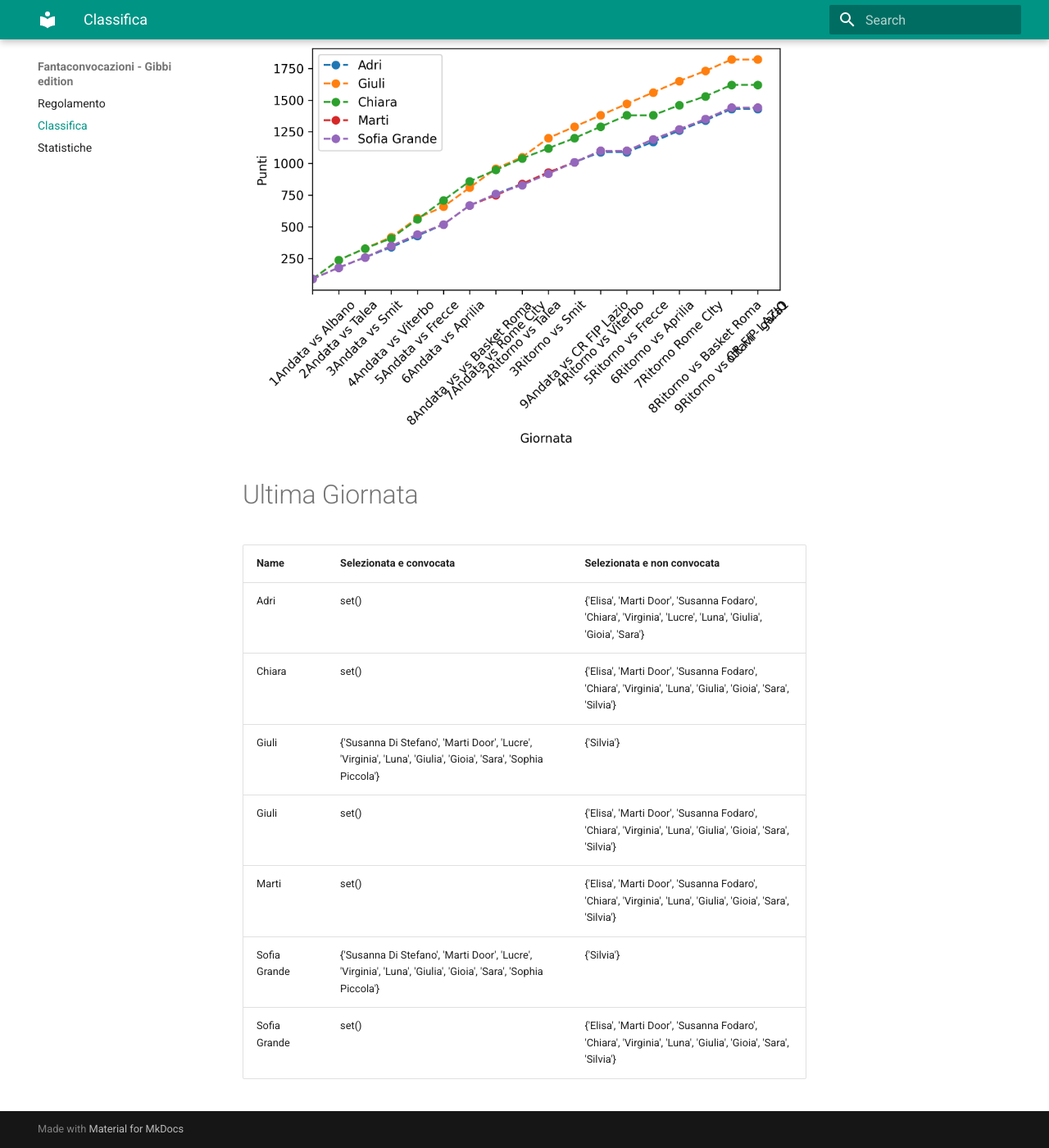
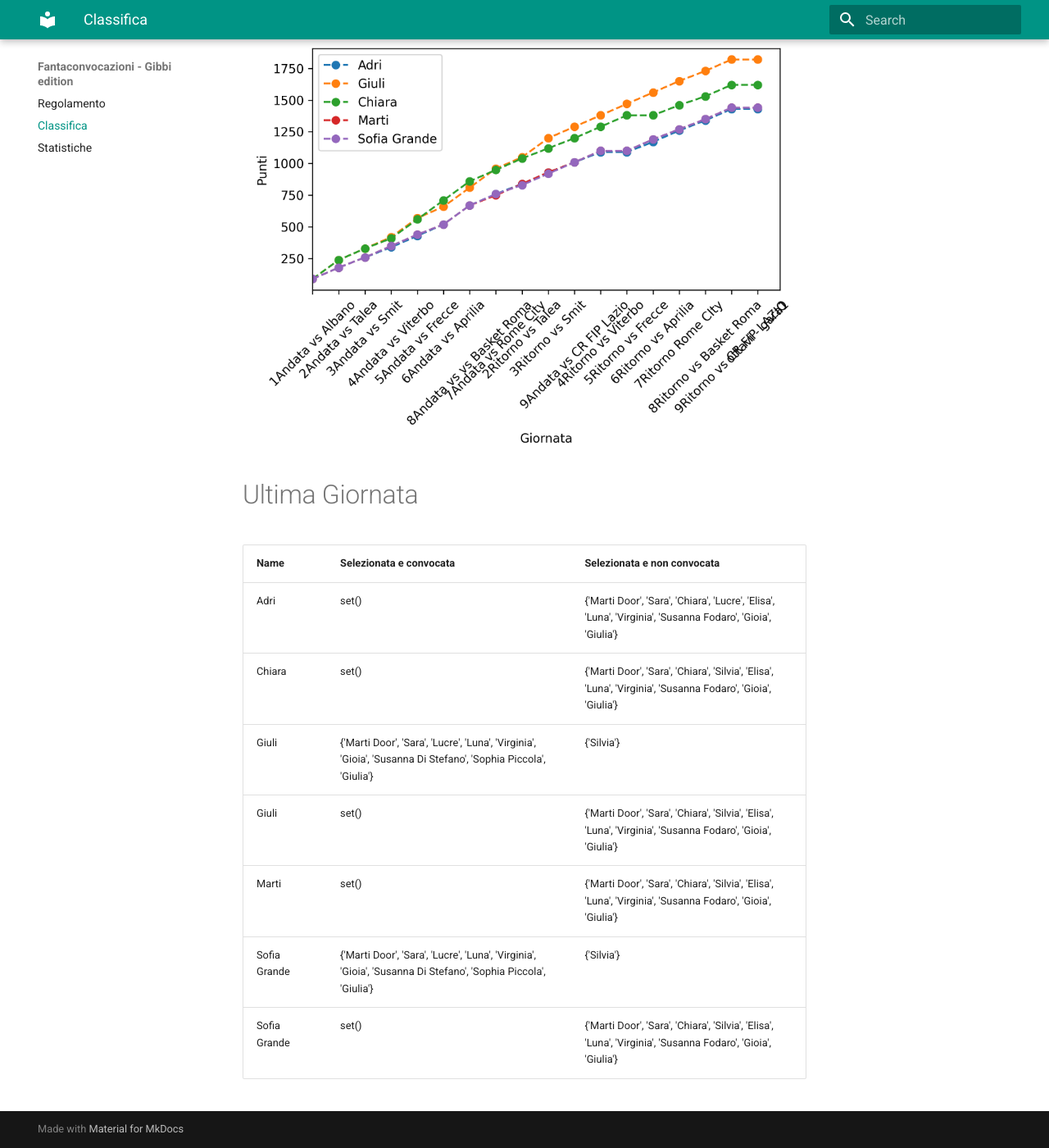
Before and after one commit to martinig94/fantagibbi, an MkDocs documentation site: the page built from docs/Classifica.md, in a window 1280 px wide and 1400 px high, scrolled down 565 px. Shown: the whole window at 82% size. Built offline with MkDocs 1.6.1 and Material for MkDocs 9.7.7, drawn with Linux system fonts in a browser that asks for light colours.

Commit message:
Auto-update from main.py

```diff
--- a/docs/Classifica.md
+++ b/docs/Classifica.md
@@ -18,11 +18,11 @@
 <!-- START_TABLE CORRECT -->
 | Name         | Selezionata e convocata                                                                                        | Selezionata e non convocata                                                                                  |
 |:-------------|:---------------------------------------------------------------------------------------------------------------|:-------------------------------------------------------------------------------------------------------------|
-| Adri         | set()                                                                                                          | {'Elisa', 'Marti Door', 'Susanna Fodaro', 'Chiara', 'Virginia', 'Lucre', 'Luna', 'Giulia', 'Gioia', 'Sara'}  |
-| Chiara       | set()                                                                                                          | {'Elisa', 'Marti Door', 'Susanna Fodaro', 'Chiara', 'Virginia', 'Luna', 'Giulia', 'Gioia', 'Sara', 'Silvia'} |
-| Giuli        | {'Susanna Di Stefano', 'Marti Door', 'Lucre', 'Virginia', 'Luna', 'Giulia', 'Gioia', 'Sara', 'Sophia Piccola'} | {'Silvia'}                                                                                                   |
-| Giuli        | set()                                                                                                          | {'Elisa', 'Marti Door', 'Susanna Fodaro', 'Chiara', 'Virginia', 'Luna', 'Giulia', 'Gioia', 'Sara', 'Silvia'} |
-| Marti        | set()                                                                                                          | {'Elisa', 'Marti Door', 'Susanna Fodaro', 'Chiara', 'Virginia', 'Luna', 'Giulia', 'Gioia', 'Sara', 'Silvia'} |
-| Sofia Grande | {'Susanna Di Stefano', 'Marti Door', 'Lucre', 'Virginia', 'Luna', 'Giulia', 'Gioia', 'Sara', 'Sophia Piccola'} | {'Silvia'}                                                                                                   |
-| Sofia Grande | set()                                                                                                          | {'Elisa', 'Marti Door', 'Susanna Fodaro', 'Chiara', 'Virginia', 'Luna', 'Giulia', 'Gioia', 'Sara', 'Silvia'} |
+| Adri         | set()                                                                                                          | {'Marti Door', 'Sara', 'Chiara', 'Lucre', 'Elisa', 'Luna', 'Virginia', 'Susanna Fodaro', 'Gioia', 'Giulia'}  |
+| Chiara       | set()                                                                                                          | {'Marti Door', 'Sara', 'Chiara', 'Silvia', 'Elisa', 'Luna', 'Virginia', 'Susanna Fodaro', 'Gioia', 'Giulia'} |
+| Giuli        | {'Marti Door', 'Sara', 'Lucre', 'Luna', 'Virginia', 'Gioia', 'Susanna Di Stefano', 'Sophia Piccola', 'Giulia'} | {'Silvia'}                                                                                                   |
+| Giuli        | set()                                                                                                          | {'Marti Door', 'Sara', 'Chiara', 'Silvia', 'Elisa', 'Luna', 'Virginia', 'Susanna Fodaro', 'Gioia', 'Giulia'} |
+| Marti        | set()                                                                                                          | {'Marti Door', 'Sara', 'Chiara', 'Silvia', 'Elisa', 'Luna', 'Virginia', 'Susanna Fodaro', 'Gioia', 'Giulia'} |
+| Sofia Grande | {'Marti Door', 'Sara', 'Lucre', 'Luna', 'Virginia', 'Gioia', 'Susanna Di Stefano', 'Sophia Piccola', 'Giulia'} | {'Silvia'}                                                                                                   |
+| Sofia Grande | set()                                                                                                          | {'Marti Door', 'Sara', 'Chiara', 'Silvia', 'Elisa', 'Luna', 'Virginia', 'Susanna Fodaro', 'Gioia', 'Giulia'} |
 <!-- END_TABLE CORRECT -->
```
